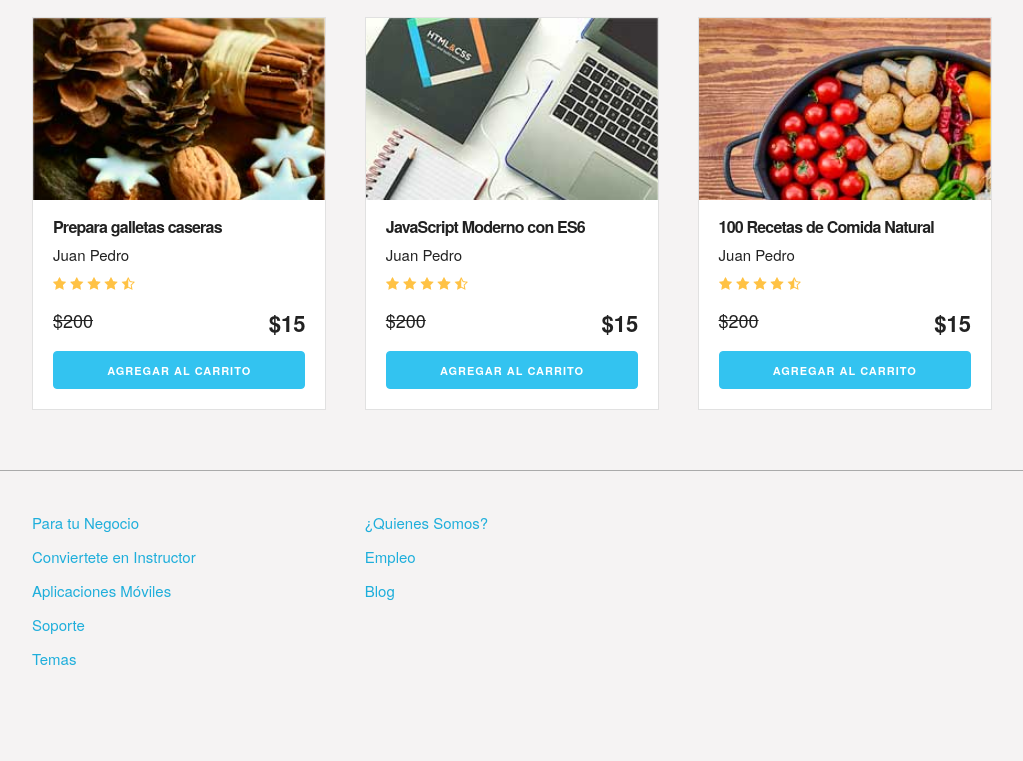
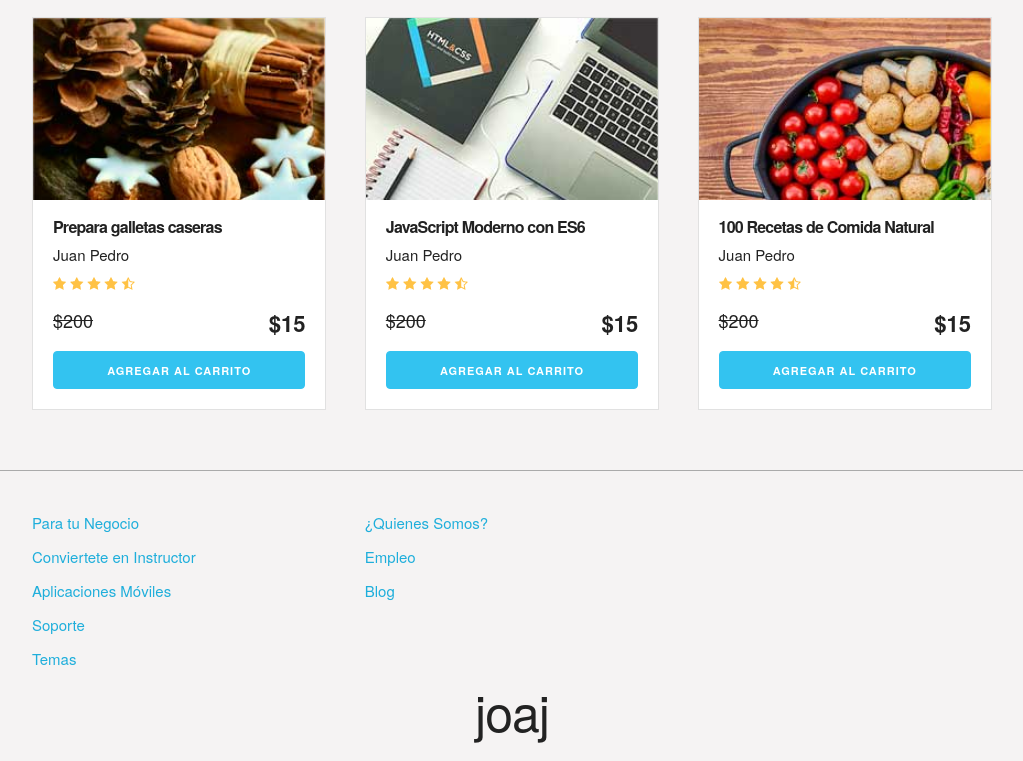
Before and after one commit to x1000x/carrito-de-compras, a plain HTML site: page index.html in a window 1280 px wide. Shown: the part 1923-2684 px from the top of the page, without its empty margins (128-1151 px from the left). Before the commit the page ends 2604 px from the top, so only its background shows below. Drawn offline with Linux system fonts and the light colour scheme.

Commit message:
first commit

```diff
--- a/index.html
+++ b/index.html
@@ -265,4 +265,6 @@
     <script src="js/app.js"></script>
 
 </body>
+
+<h1>joaj</h1>
 </html>
```
